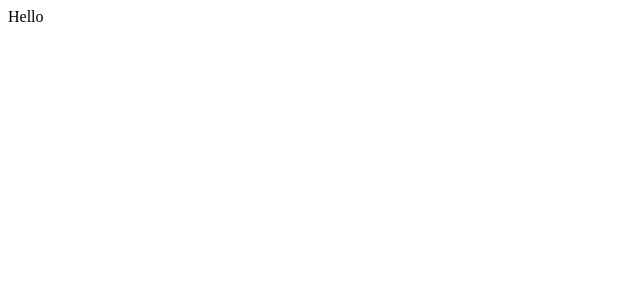
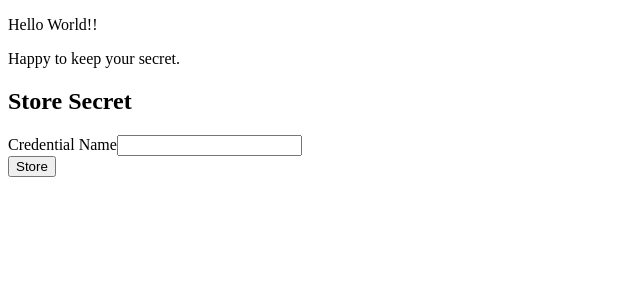
Before and after one commit to MitraKumar/secret-keeper, a React (Create React App) app: page / in a window 1280 px wide. Shown: the top 300 px of the page, without its empty margins (0-640 px from the left). Built offline with nearby package versions, Linux system fonts and the light colour scheme.

Commit message:
Added StoreSecretForm component.

```diff
--- a/src/App.tsx
+++ b/src/App.tsx
@@ -1,9 +1,12 @@
-import React from 'react';
+import React, { useState } from 'react';
+import StoreSecretForm from './components/StoreSecretForm/index';
 
 function App() {
   return (
     <div className="App">
-      Hello
+      <p>Hello World!!</p>
+      <p>Happy to keep your secret.</p>
+      <StoreSecretForm />
     </div>
   );
 }
--- /dev/null
+++ b/src/components/StoreSecretForm/index.tsx
@@ -0,0 +1,33 @@
+import React, { useState } from 'react';
+
+function StoreSecretForm() {
+
+  const [credentialName, setCredentialName] = useState('');
+
+  const handleSubmit = (e:React.FormEvent<HTMLFormElement>) => {
+    e.preventDefault();
+  }
+
+  return (
+    <div className="secret-form">
+      <h2>Store Secret</h2>
+      <form onSubmit={handleSubmit} method="post">
+        <div>
+          <label htmlFor="credential_name">Credential Name</label>
+          <input
+            type="text"
+            name="credential_name"
+            id="credential_name"
+            value={credentialName}
+            onChange={(e) => setCredentialName(e.target.value)}
+          />
+        </div>
+        <div>
+          <input type="submit" value="Store"/>
+        </div>
+      </form>
+    </div>
+  );
+}
+
+export default StoreSecretForm;
```
